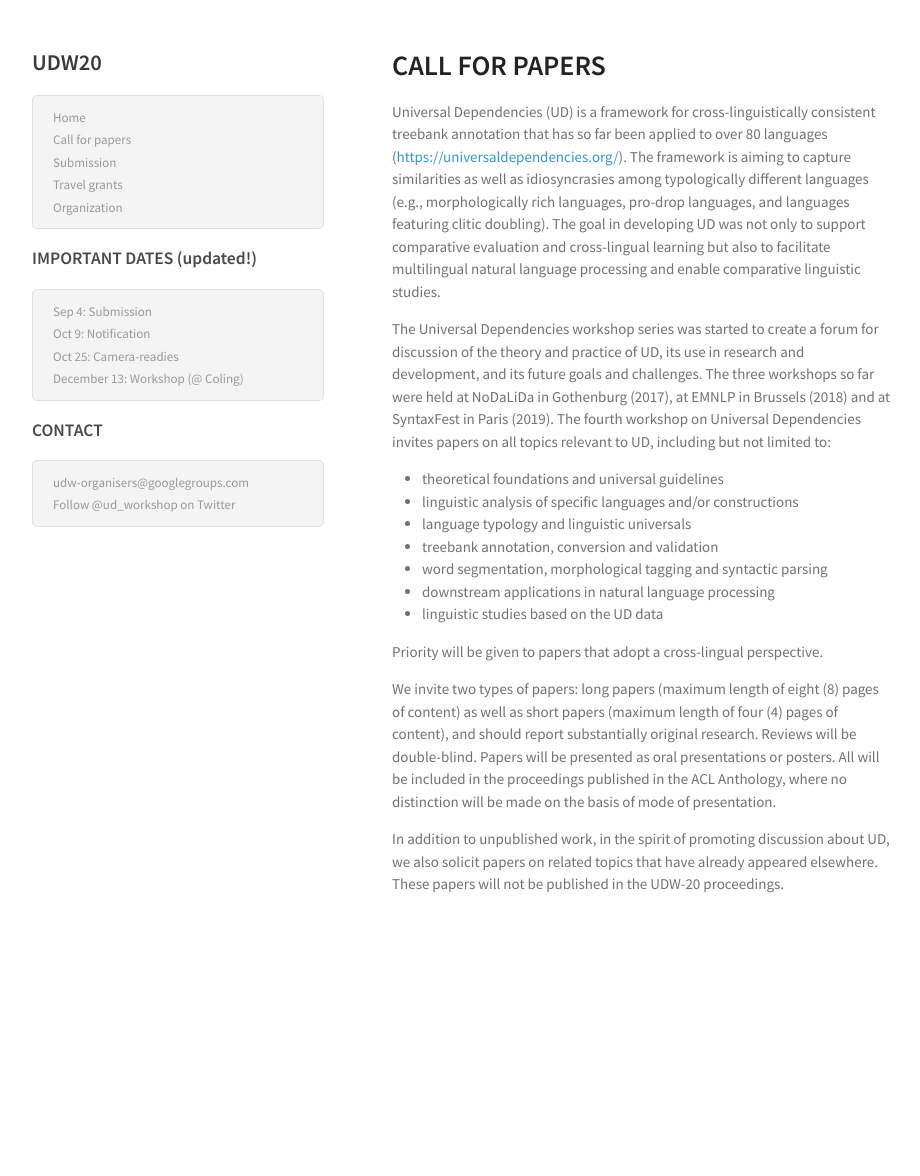
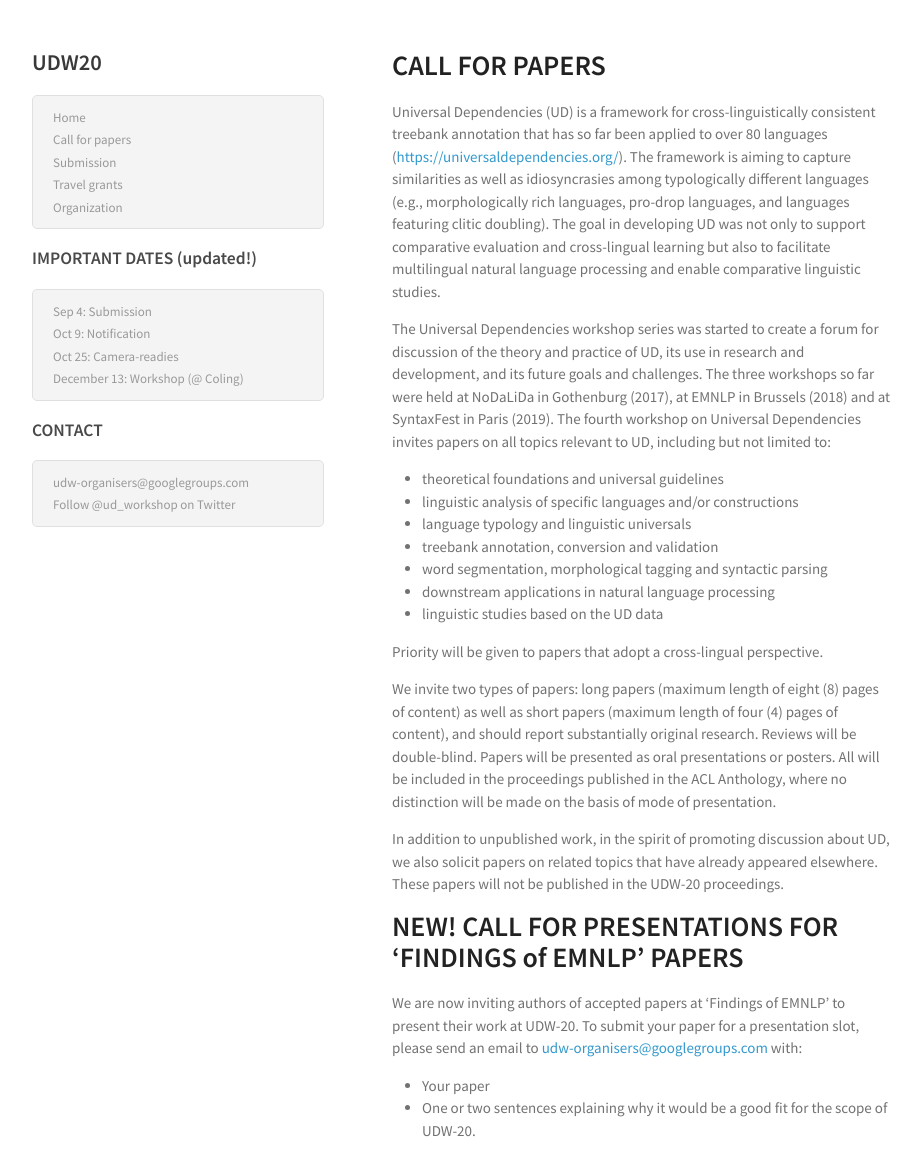
Before and after one commit to UniversalDependencies/udw21, a Jekyll site: the page built from cfp.md, in a window 1280 px wide and 1257 px high. Shown: the top 1176 px of the window, without its empty margins (178-1098 px from the left). Built offline with Jekyll 4.4.1, drawn with Linux system fonts in a browser that asks for light colours.

Commit message:
Update cfp.md
Call for Findings of EMNLP

```diff
--- a/cfp.md
+++ b/cfp.md
@@ -22,3 +22,10 @@ Priority will be given to papers that adopt a cross-lingual perspective.
 We invite two types of papers: long papers (maximum length of eight (8) pages of content) as well as short papers (maximum length of four (4) pages of content), and should report substantially original research. Reviews will be double-blind. Papers will be presented as oral presentations or posters. All will be included in the proceedings published in the ACL Anthology, where no distinction will be made on the basis of mode of presentation.
 
 In addition to unpublished work, in the spirit of promoting discussion about UD, we also solicit papers on related topics that have already appeared elsewhere. These papers will not be published in the UDW-20 proceedings.
+
+# NEW! CALL FOR PRESENTATIONS FOR 'FINDINGS of EMNLP' PAPERS
+
+We are now inviting authors of accepted papers at 'Findings of EMNLP' to present their work at UDW-20. To submit your paper for a presentation slot, please send an email to <a href="mailto:udw-organisers@googlegroups.com">udw-organisers@googlegroups.com</a> with:
+
+- Your paper
+- One or two sentences explaining why it would be a good fit for the scope of UDW-20.
```
